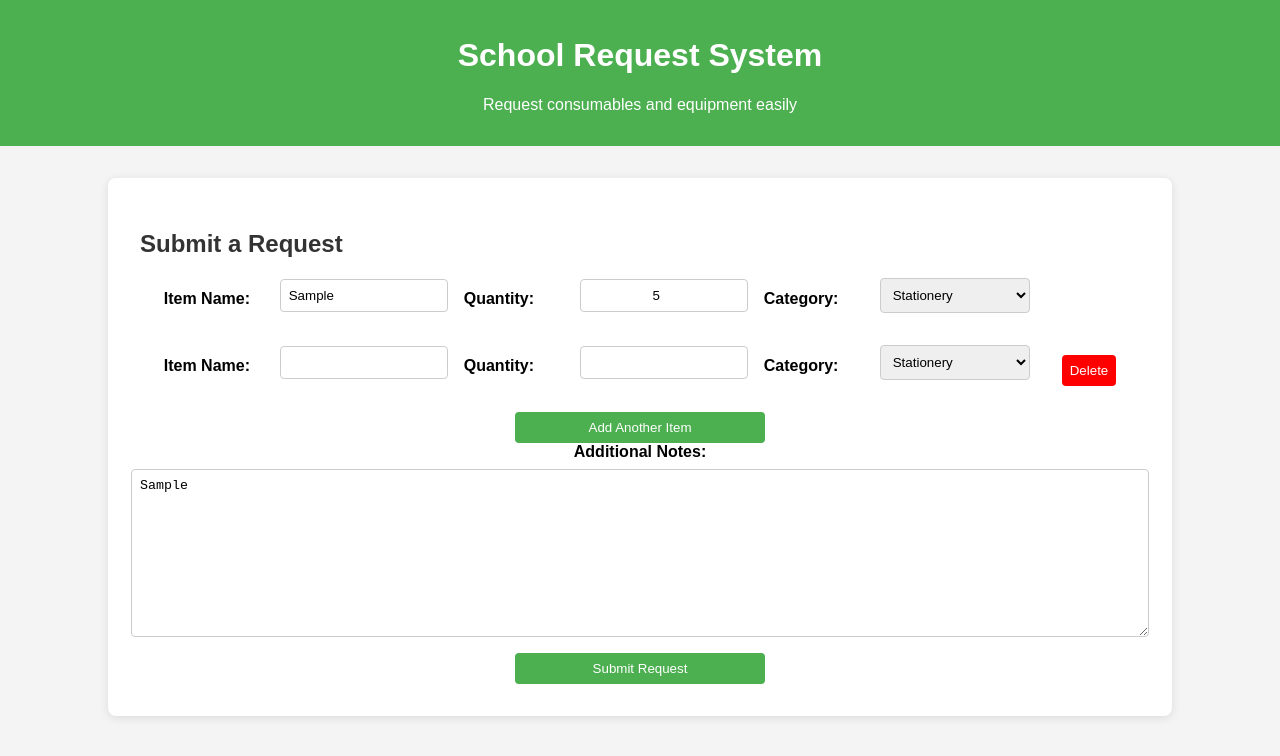
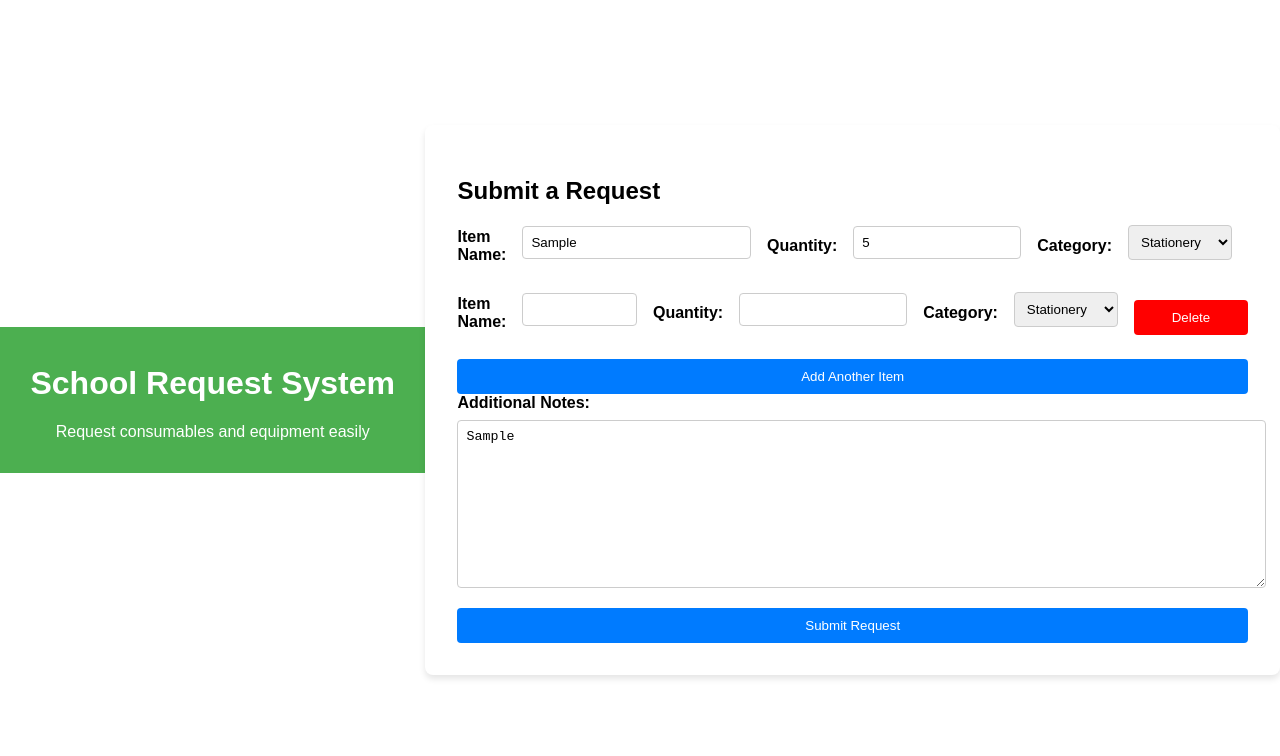
Before and after one commit to rarias10/material_requests, a website: page frontend/public/index.html in a window 1280 px wide. Both pictures are taken after typing "Sample", "5", "Sample" into the empty fields and a click on the button "Add Another Item". Drawn offline with Linux system fonts and the light colour scheme.

Commit message:
Included the sign in page

```diff
--- a/frontend/public/app.js
+++ b/frontend/public/app.js
@@ -88,3 +88,18 @@ document.addEventListener('DOMContentLoaded', function() {
         });
     });
 });
+
+document.getElementById("loginForm").addEventListener("submit", function(event) {
+    event.preventDefault();
+
+    const username = document.getElementById("username").value;
+    const password = document.getElementById("password").value;
+    const errorMessage = document.getElementById("error-message");
+
+    if (username === "user" && password === "password") {
+        alert("Login successful!");
+        // You can redirect the user here or perform further actions
+    } else {
+        errorMessage.textContent = "Invalid username or password!";
+    }
+});
--- a/frontend/public/styles.css
+++ b/frontend/public/styles.css
@@ -1,51 +1,58 @@
-/* Basic styling for the entire page */
+/* Global Styles */
 body {
     font-family: Arial, sans-serif;
+    background-color: #ffffff;
     margin: 0;
     padding: 0;
-    background-color: #f4f4f4;
+    display: flex;
+    justify-content: center;
+    align-items: center;
+    height: 100vh; /* Ensure body takes up the full viewport height */
 }
 
+/* Header Styling */
 header {
     background-color: #4CAF50;
     color: white;
+    padding: 1rem;
+    width: 100%;
     text-align: center;
-    padding: 1rem;
 }
 
+/* Form Section Styling */
 section {
     padding: 2rem;
     margin: 2rem auto;
     max-width: 1000px;
     background-color: white;
     border-radius: 8px;
-    box-shadow: 0 2px 10px rgba(0,0,0,0.1);
+    box-shadow: 0 4px 6px rgba(0, 0, 0, 0.1);
 }
 
-h2 {
-    color: #333;
-}
-
-form {
-    display: flex;
-    flex-direction: column;
-    align-items: center;
-}
-
+/* Labels and Inputs */
 label {
+    display: block;
     margin-bottom: 0.5rem;
     font-weight: bold;
 }
 
-input, select, textarea {
+input[type="text"], input[type="password"], input[type="number"], select, textarea {
+    width: 100%;
+    padding: 8px;
     margin-bottom: 1rem;
-    padding: 0.5rem;
+    border: 1px solid #ccc;
     border-radius: 4px;
-    border: 1px solid #ccc;
 }
 
+textarea {
+    height: 150px;
+    resize: vertical;
+}
+
+/* Buttons */
 button {
-    padding: 0.5rem;
+    width: 100%;
+    padding: 10px;
     background-color: #4CAF50;
     color: white;
     border: none;
@@ -57,6 +64,37 @@ button:hover {
     background-color: #45a049;
 }
 
+/* Error Message */
+#error-message {
+    color: red;
+    text-align: center;
+    margin-top: 10px;
+}
+
+/* Specific to the item list in request form */
+.item {
+    display: flex;
+    align-items: center;
+    margin-bottom: 1rem;
+}
+
+.item label {
+    width: 100px;
+    margin-right: 1rem;
+}
+
+.item input, .item select {
+    width: 150px;
+    margin-right: 1rem;
+}
+
+.item button {
+    background-color: red;
+    color: white;
+    cursor: pointer;
+}
+
+/* Table Styling */
 table {
     width: 100%;
     border-collapse: collapse;
@@ -65,8 +103,8 @@ table {
 
 th, td {
     padding: 0.75rem;
+    border-bottom: 1px solid #ddd;
     text-align: left;
-    border-bottom: 1px solid #ddd;
 }
 
 th {
@@ -78,73 +116,42 @@ td {
     background-color: #f9f9f9;
 }
 
-/* Resize the Add Another Item and Submit Request buttons */
-button[type="button"], button[type="submit"] {
-    width: 25%; /* Set the buttons to 25% of their current size */
-    padding: 0.5rem;
+.login-container {
+    background-color: white;
+    padding: 20px;
+    border-radius: 5px;
+    box-shadow: 0 4px 6px rgba(0, 0, 0, 0.1);
+    width: 300px;
+    text-align: center;
+    display: flex;
+    flex-direction: column; /* Stack form elements vertically */
 }
 
-/* Make the quantity input box smaller (fit 3 numbers) */
-input[name="quantity"] {
-    width: 5rem; /* Set width to fit approximately 3 numbers */
-    text-align: center;
+/* Style the heading */
+h2 {
+    margin-bottom: 20px; /* Add space below the "Sign In" title */
 }
 
-/* Make the Additional Notes textarea larger */
-textarea {
+/* Style form fields inside login */
+input[type="text"], input[type="password"] {
     width: 100%;
-    height: 150px;
-    padding: 0.5rem;
+    padding: 8px;
+    margin-bottom: 15px;
+    border: 1px solid #ccc;
     border-radius: 4px;
-    border: 1px solid #ccc;
-    resize: vertical;
 }
 
-/* Ensure each input and select is properly spaced, and adjust the delete button */
-.item {
-    display: flex;
-    align-items: center;
-    justify-content: flex-start; /* Align all items to the start */
-    margin-bottom: 1rem;
-}
-
-/* Set fixed width for input fields and select */
-.item input, .item select {
-    width: 20%; /* Adjust based on desired input field width */
-    margin-right: 1rem;
-    padding: 0.5rem;
+/* Style the login button */
+button {
+    width: 100%;
+    padding: 10px;
+    background-color: #007bff;
+    color: white;
+    border: none;
     border-radius: 4px;
-    border: 1px solid #ccc;
-}
-
-/* Set Delete button width */
-.item button {
-    width: auto; /* Allow the button to take up only the space it needs */
-    margin-left: 1rem; /* Add some space between inputs and the Delete button */
-    background-color: red;
-    color: white;
     cursor: pointer;
 }
 
-/* Ensure labels and input fields take up consistent width */
-.item label {
-    width: 100px; /* Adjust to fit label text length */
-    margin-right: 1rem;
+button:hover {
+    background-color: #0056b3;
 }
-
-/* Set fixed width for input fields */
-.item input {
-    width: 150px; /* Set a fixed width for all input fields */
-    margin-right: 1rem;
-}
-
-/* Set fixed width for select dropdowns */
-.item select {
-    width: 150px; /* Ensure dropdowns are the same width as inputs */
-    margin-right: 1rem;
-}
-
-/* Adjust the Delete button */
-.item button {
-    margin-left: 1rem; /* Space between inputs and the Delete button */
-}
```
Also changed, not shown: frontend/public/index.html (+1 -2 lines), frontend/public/sign-in.html (added, +25 -0 lines), server.js (+6 -10 lines).
